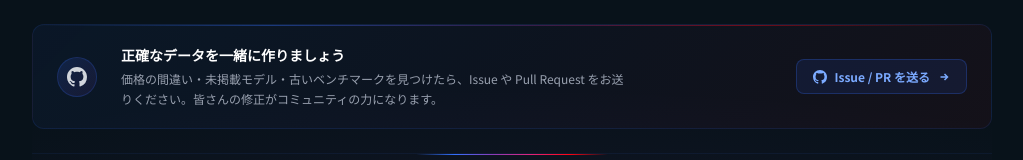
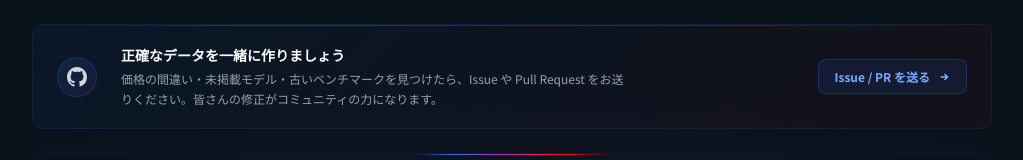
Before and after one commit to ai-driven-office/model-providers-comparison, an Astro site: page / in a window 1280 px wide. Shown: the part 1539-1699 px from the top of the page, without its empty margins (128-1151 px from the left). Built offline with nearby package versions, Linux system fonts and the light colour scheme; Astro itself is replaced by a stand-in of ours.

Commit message:
Github icons fixed

```diff
--- a/src/components/ModelDashboard.tsx
+++ b/src/components/ModelDashboard.tsx
@@ -793,9 +793,6 @@ export default function ModelDashboard({ models, providers, i18n }: Props) {
               e.currentTarget.style.color = "#7BAAFF";
             }}
           >
-            <svg viewBox="0 0 16 16" fill="currentColor" className="w-3.5 h-3.5">
-              <path d="M8 0C3.58 0 0 3.58 0 8c0 3.54 2.29 6.53 5.47 7.59.4.07.55-.17.55-.38 0-.19-.01-.82-.01-1.49-2.01.37-2.53-.49-2.69-.94-.09-.23-.48-.94-.82-1.13-.28-.15-.68-.52-.01-.53.63-.01 1.08.58 1.23.82.72 1.21 1.87.87 2.33.66.07-.52.28-.87.51-1.07-1.78-.2-3.64-.89-3.64-3.95 0-.87.31-1.59.82-2.15-.08-.2-.36-1.02.08-2.12 0 0 .67-.21 2.2.82.64-.18 1.32-.27 2-.27s1.36.09 2 .27c1.53-1.04 2.2-.82 2.2-.82.44 1.1.16 1.92.08 2.12.51.56.82 1.27.82 2.15 0 3.07-1.87 3.75-3.65 3.95.29.25.54.73.54 1.48 0 1.07-.01 1.93-.01 2.2 0 .21.15.46.55.38A8.01 8.01 0 0016 8c0-4.42-3.58-8-8-8z" />
-            </svg>
             {l.ctaButton}
             <svg viewBox="0 0 12 12" fill="none" stroke="currentColor" strokeWidth="1.5" className="w-3 h-3 transition-transform duration-200 group-hover:translate-x-0.5">
               <path d="M2.5 6h7M6.5 3l3 3-3 3" />
```
